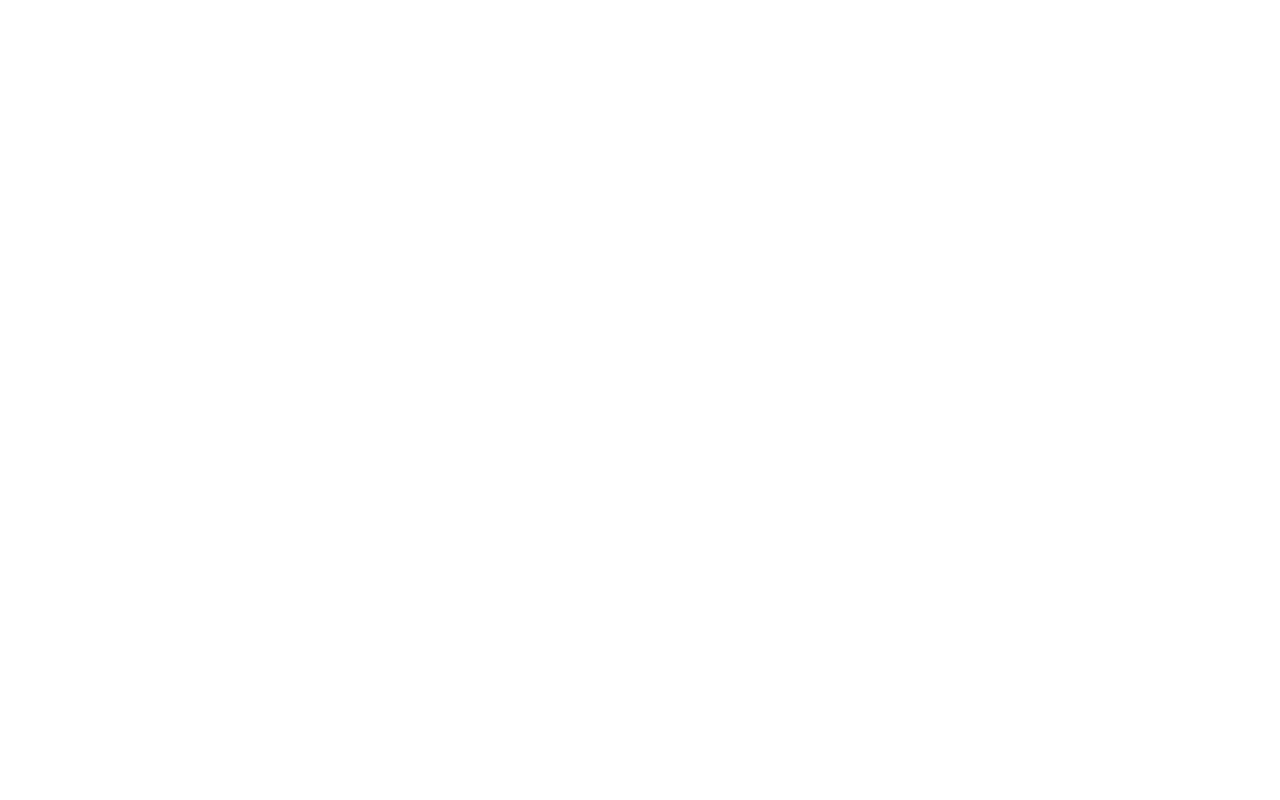
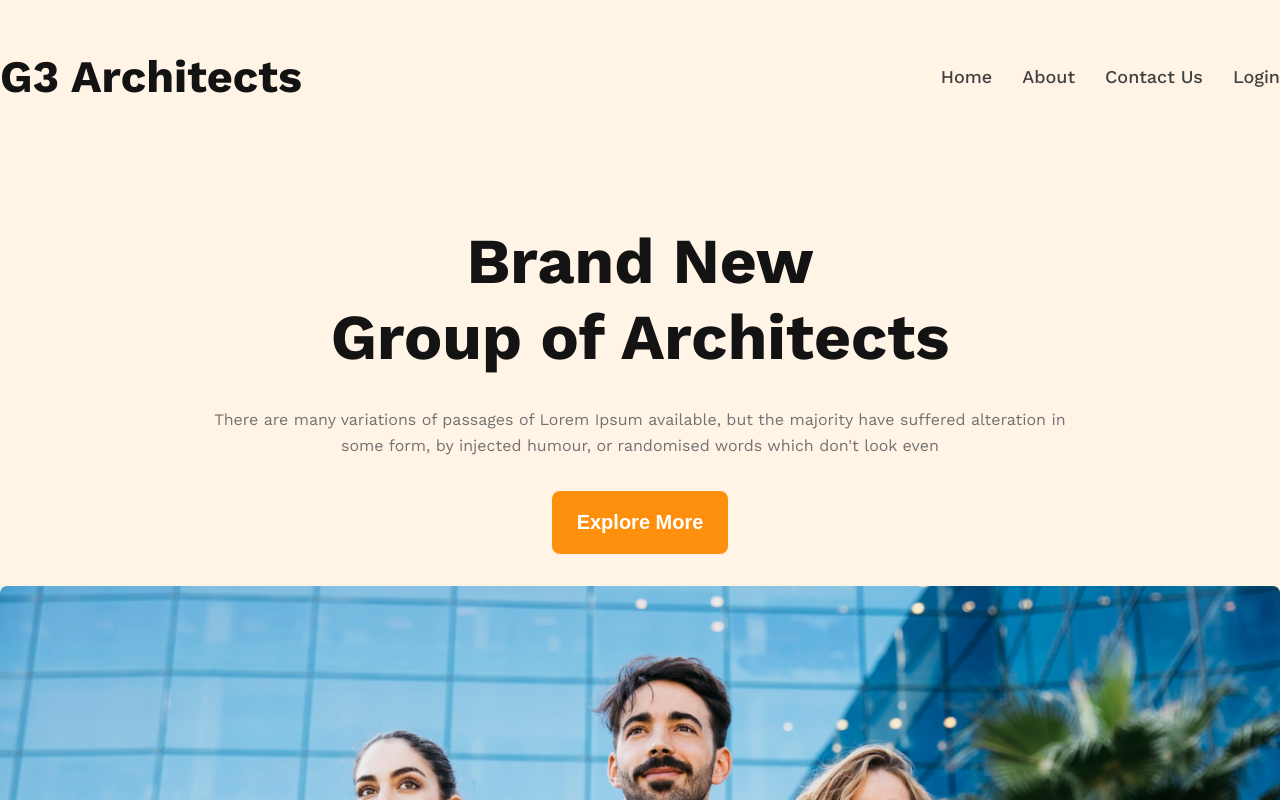
Before and after one commit to TanmoyDhar1077/G3-architects, a plain HTML site: page index.html in a window 1280 px wide. Shown: the top 800 px of the page. Drawn offline with nearby package versions, Linux system fonts and the light colour scheme.

Commit message:
Header Section Done

```diff
--- a/assets/css/style.css
+++ b/assets/css/style.css
@@ -1,12 +1,111 @@
+* {
+    margin: 0;
+    padding: 0;
+}
+
 body {
     font-family: "Work Sans", serif;
-    font-optical-sizing: auto;
-    font-weight: 400;
-    font-style: normal;
     background: #ffff;
 }
 
+
+/* Shared Class */
+.container {
+    max-width: 1440px;
+    margin: 0 auto;
+}
+
+.btn-primary {
+    color: #FFF;
+    text-align: center;
+    font-size: 1.25rem;
+    font-weight: 600;
+    background-color: rgba(255, 144, 14, 1);
+    border-radius: 8px;
+    padding: 20px 25px;
+    border: none;
+}
+
 .img-fluid {
-    mix-blend-mode: luminosity;
+    width: 100%;
+}
 
+.d-flex {
+    display: flex;
+    align-items: center;
+    justify-content: space-between;
 }
+
+.dark-1 {
+    color: rgba(19, 19, 19, 1);
+    font-size: 2.813rem;
+    font-weight: 700;
+}
+
+.dark-3 {
+    color: #727272;
+    font-size: 1rem;
+    font-weight: 400;
+    line-height: 1.625rem;
+}
+
+/* Header Section */
+.header-section {
+    background: rgba(255, 144, 14, 0.10);
+    padding-top: 50px;
+    padding-bottom: 45px;
+}
+
+.header-section .nav-bar{
+    padding-bottom: 7.5rem;
+}
+
+.header-section .nav-bar, .banner {
+    max-width: 1440px;
+    margin: 0 auto;
+}
+
+.header-section .nav-link-header {
+    color: #131313;
+    font-size: 2.813rem;
+    font-weight: 700;
+    text-decoration: none;
+}
+
+.header-section .nav-item {
+    list-style: none;
+    margin-left: 30px;
+}
+
+.header-section .nav-link {
+    color: #424242;
+    font-size: 18px;
+    font-style: normal;
+    font-weight: 500;
+    line-height: normal;
+    text-decoration: none;
+}
+
+/* Banner */
+.header-section .banner {
+    display: flex;
+    flex-direction: column;
+    align-items: center;
+    justify-content: center;
+    gap: 32px;
+}
+
+.header-section .banner-title {
+    text-align: center;
+    color: #131313;
+    font-size: 4rem;
+    font-weight: 700;
+}
+
+.header-section .banner-description {
+    color: #727272;
+    text-align: center;
+    font-size: 1rem;
+    font-weight: 400;
+    line-height: 1.625rem;
+}
--- a/index.html
+++ b/index.html
@@ -1,16 +1,44 @@
 <!DOCTYPE html>
 <html lang="en">
+
 <head>
     <meta charset="UTF-8">
     <meta name="viewport" content="width=device-width, initial-scale=1.0">
     <title>G3 Architects</title>
     <link rel="preconnect" href="https://fonts.gstatic.com" crossorigin>
-<link href="https://fonts.googleapis.com/css2?family=Work+Sans:ital,wght@0,100..900;1,100..900&display=swap" rel="stylesheet">
+    <link href="https://fonts.googleapis.com/css2?family=Work+Sans:ital,wght@0,100..900;1,100..900&display=swap"
+        rel="stylesheet">
     <link rel="stylesheet" href="./assets/css/style.css">
 </head>
+
 <body>
+    <header class="header-section">
+        <nav class="nav-bar d-flex">
+                <h3><a class="nav-link-header" href="#">G3 Architects</a></h3>
+            <ul class="nav-links d-flex">
+                <li class="nav-item"><a href="" class="nav-link">Home</a></li>
+                <li class="nav-item"><a href="" class="nav-link">About</a></li>
+                <li class="nav-item"><a href="" class="nav-link">Contact Us</a></li>
+                <li class="nav-item"><a href="" class="nav-link">Login</a></li>
+            </ul>
+        </nav>
+        <div class="banner">
+            <h1 class="banner-title">Brand New <br> Group of Architects</h1>
+            <p class="banner-description">There are many variations of passages of Lorem Ipsum available, but the majority have suffered alteration in<br> some form, by injected humour, or randomised words which don't look even</p>
+            <button class="btn-primary">Explore More</button>
+            <img src="./assets/images/banner.png" alt="banner" class="img-fluid">
+        </div>
+    </header>
 
+    <main>
+
+    </main>
+
+    <footer>
+
+    </footer>
 
 
 </body>
+
 </html>
```
